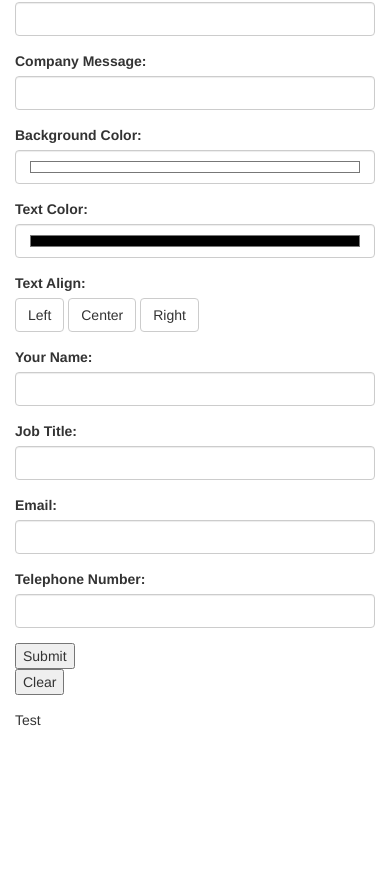
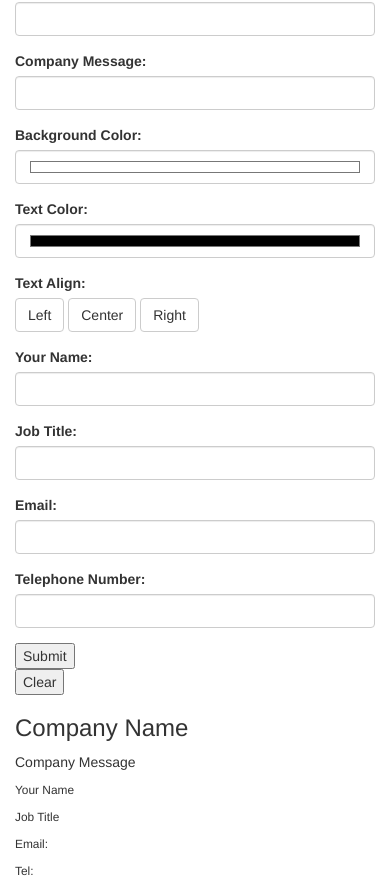
Before and after one commit to abaker93/BusinessCardApplication, a website built with Parcel: page index.html in a window 390 px wide. Shown: the part 132-1022 px from the top of the page. Before the commit the page ends 862 px from the top, so only its background shows below. Built offline with nearby package versions, Linux system fonts and the light colour scheme.

Commit message:
Output fields

```diff
--- a/index.html
+++ b/index.html
@@ -230,7 +230,16 @@
 				</div>
 
 				<!-- OUTPUT -->
-				<div class="col-sm-12 col-md-6 output">Test</div>
+				<div class="col-sm-12 col-md-6 output">
+					<div id="card">
+						<h3 id="outputCompanyName">Company Name</h3>
+						<p id="outputCompanyMessage">Company Message</p>
+						<p id="outputYourName" class="small">Your Name</p>
+						<p id="outputJobTitle" class="small">Job Title</p>
+						<p id="outputEmail" class="small">Email:</p>
+						<p id="outputTelephone" class="small">Tel:</p>
+					</div>
+				</div>
 			</div>
 		</div>
 
```
